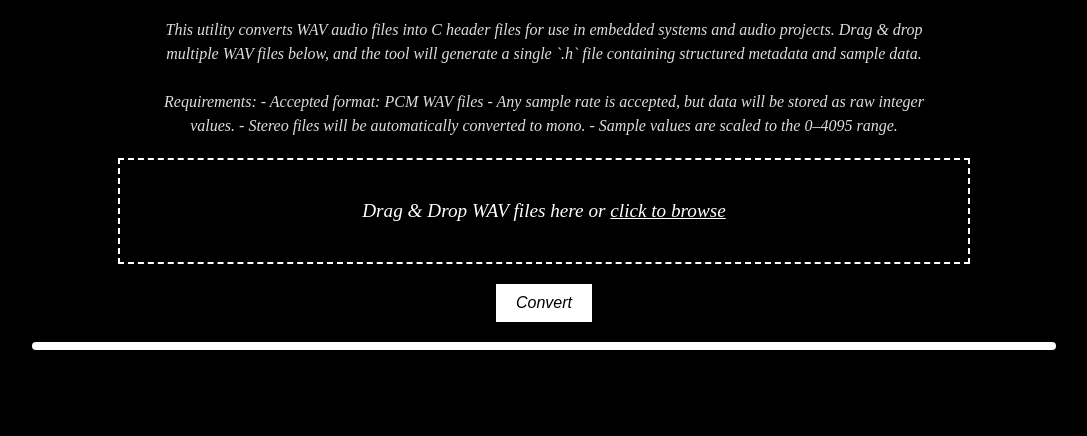
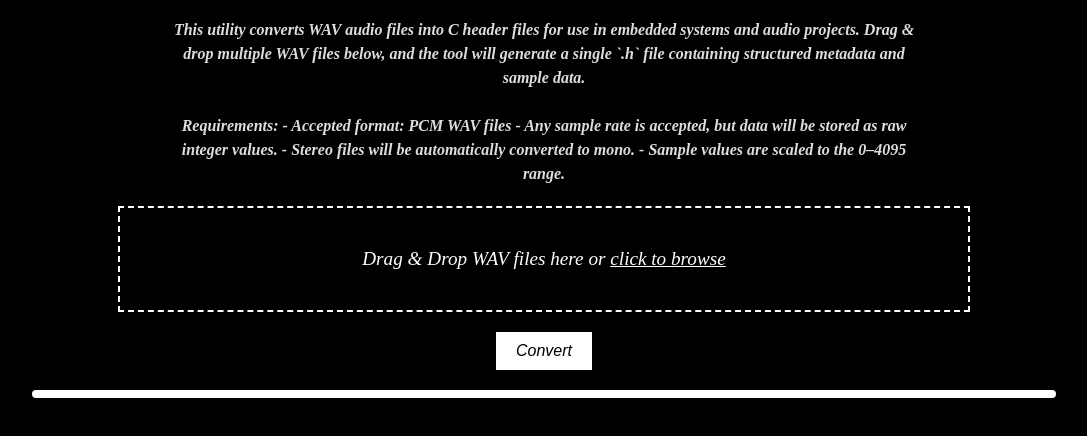
Before and after one commit to brianvarren/wav-to-header, a plain HTML site: page index.html in a window 1280 px wide. Shown: the part 60-496 px from the top of the page, without its empty margins (96-1183 px from the left). Drawn offline with Linux system fonts and the light colour scheme; a web font is replaced by a local one.

Commit message:
Update index.html

```diff
--- a/index.html
+++ b/index.html
@@ -102,7 +102,7 @@
 
     <h1>wav-to-header</h1>
 
-    <p class="description">
+    <h3 class="description">
         This utility converts WAV audio files into C header files for use in embedded systems and audio projects.
         Drag & drop multiple WAV files below, and the tool will generate a single `.h` file containing structured metadata and sample data.
         <br><br>
@@ -111,7 +111,7 @@
         - Any sample rate is accepted, but data will be stored as raw integer values.
         - Stereo files will be automatically converted to mono.
         - Sample values are scaled to the 0–4095 range.
-    </p>
+    </h3>
 
     <div class="upload-container">
         <div class="drop-area" id="dropArea">
```
